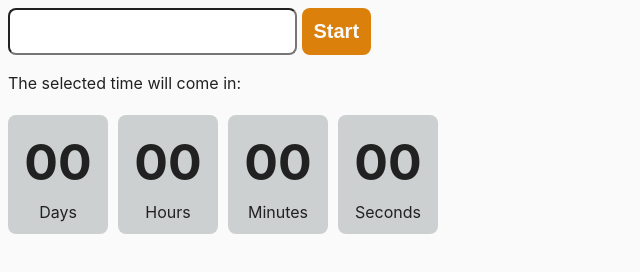
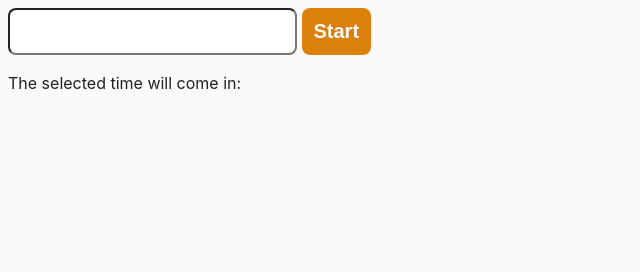
Before and after one commit to AnatoliyYakovenko/Blog-API, a plain HTML site: page index.html in a window 1280 px wide. Shown: the whole page, without its empty margins (0-640 px from the left). Drawn offline with nearby package versions, Linux system fonts and the light colour scheme.

Commit message:
refactor html

```diff
--- a/index.html
+++ b/index.html
@@ -14,26 +14,10 @@
     <input type="text" id="datetime-picker" />
     <button type="button" data-start>Start</button>
     <p>The selected time will come in:</p>
-    <div class="timer">
-        <div class="field">
-            <span class="value" data-days>00</span>
-            <span class="label">Days</span>
-        </div>
-        <div class="field">
-            <span class="value" data-hours>00</span>
-            <span class="label">Hours</span>
-        </div>
-        <div class="field">
-            <span class="value" data-minutes>00</span>
-            <span class="label">Minutes</span>
-        </div>
-        <div class="field">
-            <span class="value" data-seconds>00</span>
-            <span class="label">Seconds</span>
-        </div>
-    </div>
-    <script src="https://cdn.jsdelivr.net/npm/flatpickr"></script>
-    <script src="index.js" type="module"></script>
+    <div class="">
+
+        <script src="https://cdn.jsdelivr.net/npm/flatpickr"></script>
+        <script src="index.js" type="module"></script>
 </body>
 
 </html>
```
